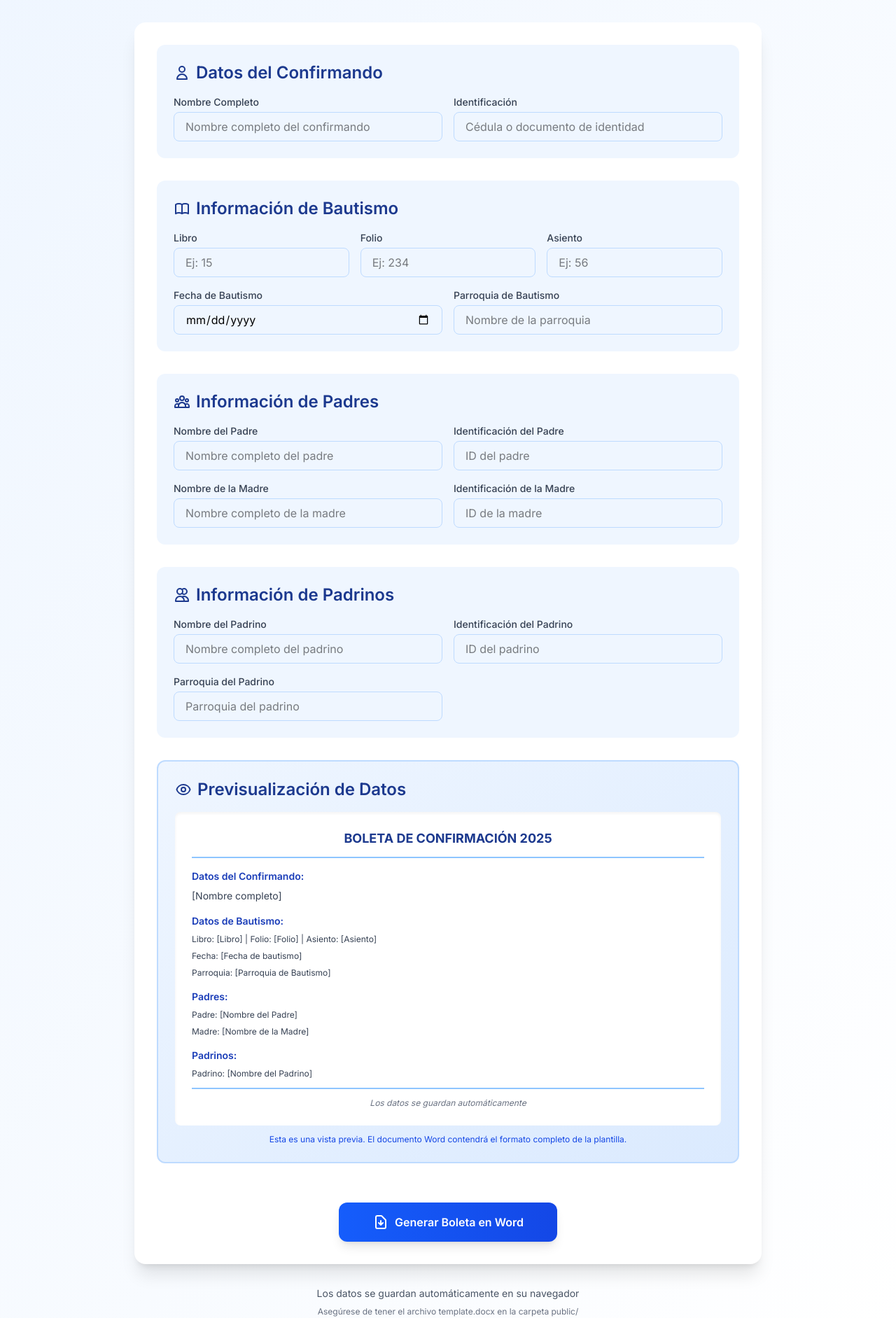
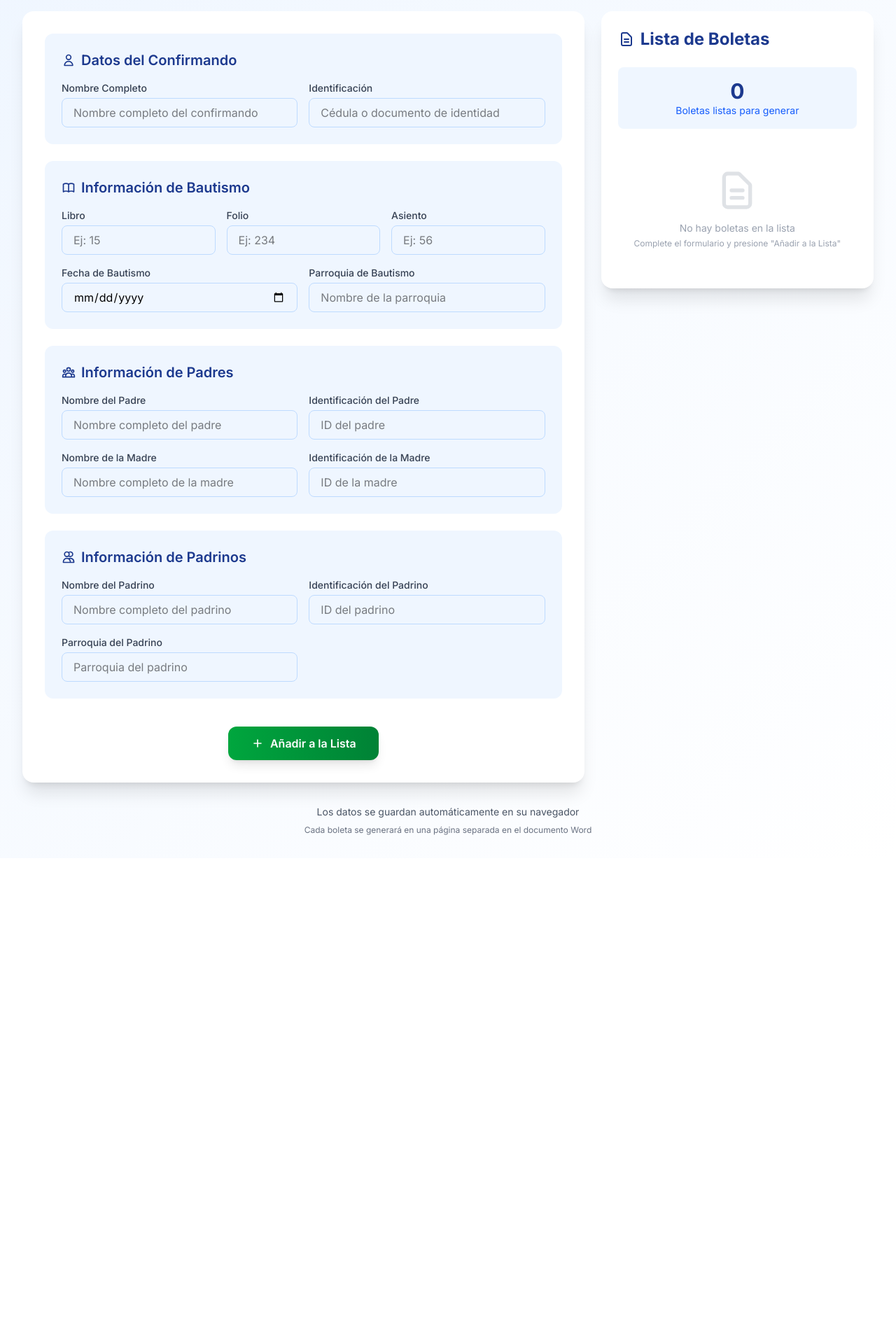
Before and after one commit to stevenalp207/confirmacion-boletas, a React (Vite) app: page / in a window 1280 px wide. Shown: the part 120-2003 px from the top of the page at 70% size. After the commit the page ends 1346 px from the top, so only its background shows below. Built offline with nearby package versions, Linux system fonts and the light colour scheme.

Commit message:
Implement mass boleta management system with sidebar and batch generation
Co-authored-by: stevenalp207 <144076399+stevenalp207@users.noreply.github.com>

```diff
--- a/src/App.jsx
+++ b/src/App.jsx
@@ -39,10 +39,31 @@ function App() {
     }
   })
 
-  // Guardar en localStorage cuando cambian los datos
+  // Lista de boletas guardadas
+  const [boletasList, setBoletasList] = useState(() => {
+    try {
+      const savedList = localStorage.getItem('confirmacionBoletasList')
+      if (savedList) {
+        return JSON.parse(savedList)
+      }
+    } catch (error) {
+      console.error('Error loading boletas list:', error)
+    }
+    return []
+  })
+
+  // Estado para animación
+  const [lastAddedIndex, setLastAddedIndex] = useState(null)
+
+  // Guardar en localStorage cuando cambian los datos del formulario
   useEffect(() => {
     localStorage.setItem('confirmacionBoletasData', JSON.stringify(formData))
   }, [formData])
+
+  // Guardar lista de boletas en localStorage
+  useEffect(() => {
+    localStorage.setItem('confirmacionBoletasList', JSON.stringify(boletasList))
+  }, [boletasList])
 
   const handleChange = (e) => {
     const { name, value } = e.target
@@ -52,7 +73,78 @@ function App() {
     }))
   }
 
-  const generateDocument = async () => {
+  // Validar datos del formulario
+  const validateFormData = () => {
+    if (!formData.nombre.trim()) {
+      alert('Por favor ingrese el nombre del confirmando')
+      return false
+    }
+    if (!formData.idCatequizando.trim()) {
+      alert('Por favor ingrese la identificación del confirmando')
+      return false
+    }
+    return true
+  }
+
+  // Añadir boleta a la lista
+  const addToList = () => {
+    if (!validateFormData()) return
+
+    const newBoleta = {
+      id: Date.now(),
+      nombre: formData.nombre,
+      'id-catequizando': formData.idCatequizando,
+      parroquia: formData.parroquia,
+      libro: formData.libro,
+      folio: formData.folio,
+      asiento: formData.asiento,
+      fechabautismo: formData.fechabautismo,
+      'nombre-madre': formData.nombreMadre,
+      'id-madre': formData.idMadre,
+      'nombre-padre': formData.nombrePadre,
+      'id-padre': formData.idPadre,
+      'nombre-padrino': formData.nombrePadrino,
+      'id-padrino': formData.idPadrino,
+      'parroquia-padrino': formData.parroquiaPadrino,
+    }
+
+    setBoletasList(prev => [...prev, newBoleta])
+    setLastAddedIndex(boletasList.length)
+
+    // Limpiar formulario
+    setFormData({
+      nombre: '',
+      idCatequizando: '',
+      parroquia: '',
+      libro: '',
+      folio: '',
+      asiento: '',
+      fechabautismo: '',
+      nombreMadre: '',
+      idMadre: '',
+      nombrePadre: '',
+      idPadre: '',
+      nombrePadrino: '',
+      idPadrino: '',
+      parroquiaPadrino: '',
+    })
+
+    // Remover animación después de 1 segundo
+    setTimeout(() => setLastAddedIndex(null), 1000)
+  }
+
+  // Eliminar boleta de la lista
+  const deleteBoleta = (id) => {
+    setBoletasList(prev => prev.filter(boleta => boleta.id !== id))
+  }
+
+  // Generar documento con todas las boletas
+  const generateAllDocuments = async () => {
+    if (boletasList.length === 0) {
+      alert('No hay boletas en la lista para generar')
+      return
+    }
+
     try {
       // Fetch the template from public folder
       const response = await fetch('/template.docx')
@@ -72,26 +164,8 @@ function App() {
         linebreaks: true,
       })
 
-      // Map camelCase properties to kebab-case template variables
-      const templateData = {
-        nombre: formData.nombre,
-        'id-catequizando': formData.idCatequizando,
-        parroquia: formData.parroquia,
-        libro: formData.libro,
-        folio: formData.folio,
-        asiento: formData.asiento,
-        fechabautismo: formData.fechabautismo,
-        'nombre-madre': formData.nombreMadre,
-        'id-madre': formData.idMadre,
-        'nombre-padre': formData.nombrePadre,
-        'id-padre': formData.idPadre,
-        'nombre-padrino': formData.nombrePadrino,
-        'id-padrino': formData.idPadrino,
-        'parroquia-padrino': formData.parroquiaPadrino,
-      }
-
-      // Set the data to fill in the template
-      doc.setData(templateData)
+      // Set data with the boletas array
+      doc.setData({ boletas: boletasList })
 
       // Render the document (replace all tags)
       doc.render()
@@ -103,7 +177,10 @@ function App() {
       })
 
       // Download the file
-      saveAs(blob, 'Boleta_Confirmacion_2025.docx')
+      const timestamp = new Date().toISOString().split('T')[0]
+      saveAs(blob, `Boletas_Confirmacion_${timestamp}_${boletasList.length}.docx`)
+
+      alert(`Se generó exitosamente el documento con ${boletasList.length} boleta(s)`)
     } catch (error) {
       console.error('Error al generar el documento:', error)
       alert('Error al generar el documento: ' + error.message)
@@ -111,22 +188,25 @@ function App() {
   }
 
   return (
-    <div className="min-h-screen bg-gradient-to-br from-blue-50 to-white py-12 px-4 sm:px-6 lg:px-8">
-      <div className="max-w-4xl mx-auto">
+    <div className="min-h-screen bg-gradient-to-br from-blue-50 to-white py-8 px-4 sm:px-6 lg:px-8">
+      <div className="max-w-7xl mx-auto">
         <div className="text-center mb-8">
           <h1 className="text-4xl font-bold text-blue-900 mb-2">
             Generador de Boletas de Confirmación
           </h1>
           <p className="text-blue-600">
-            Complete el formulario para generar su boleta en formato Word
+            Complete el formulario para añadir boletas a la lista
           </p>
         </div>
 
-        <div className="bg-white rounded-2xl shadow-xl p-8 space-y-8">
+        <div className="grid grid-cols-1 lg:grid-cols-3 gap-6">
+          {/* Columna Izquierda - Formulario */}
+          <div className="lg:col-span-2">
+            <div className="bg-white rounded-2xl shadow-xl p-8 space-y-6">
           {/* Datos del Confirmando */}
           <div className="bg-blue-50 rounded-xl p-6">
-            <h2 className="text-2xl font-semibold text-blue-900 mb-4 flex items-center">
-              <svg className="w-6 h-6 mr-2" fill="none" stroke="currentColor" viewBox="0 0 24 24">
+            <h2 className="text-xl font-semibold text-blue-900 mb-4 flex items-center">
+              <svg className="w-5 h-5 mr-2" fill="none" stroke="currentColor" viewBox="0 0 24 24">
                 <path strokeLinecap="round" strokeLinejoin="round" strokeWidth={2} d="M16 7a4 4 0 11-8 0 4 4 0 018 0zM12 14a7 7 0 00-7 7h14a7 7 0 00-7-7z" />
               </svg>
               Datos del Confirmando
@@ -163,8 +243,8 @@ function App() {
 
           {/* Información de Bautismo */}
           <div className="bg-blue-50 rounded-xl p-6">
-            <h2 className="text-2xl font-semibold text-blue-900 mb-4 flex items-center">
-              <svg className="w-6 h-6 mr-2" fill="none" stroke="currentColor" viewBox="0 0 24 24">
+            <h2 className="text-xl font-semibold text-blue-900 mb-4 flex items-center">
+              <svg className="w-5 h-5 mr-2" fill="none" stroke="currentColor" viewBox="0 0 24 24">
                 <path strokeLinecap="round" strokeLinejoin="round" strokeWidth={2} d="M12 6.253v13m0-13C10.832 5.477 9.246 5 7.5 5S4.168 5.477 3 6.253v13C4.168 18.477 5.754 18 7.5 18s3.332.477 4.5 1.253m0-13C13.168 5.477 14.754 5 16.5 5c1.747 0 3.332.477 4.5 1.253v13C19.832 18.477 18.247 18 16.5 18c-1.746 0-3.332.477-4.5 1.253" />
               </svg>
               Información de Bautismo
@@ -241,8 +321,8 @@ function App() {
 
           {/* Información de Padres */}
           <div className="bg-blue-50 rounded-xl p-6">
-            <h2 className="text-2xl font-semibold text-blue-900 mb-4 flex items-center">
-              <svg className="w-6 h-6 mr-2" fill="none" stroke="currentColor" viewBox="0 0 24 24">
+            <h2 className="text-xl font-semibold text-blue-900 mb-4 flex items-center">
+              <svg className="w-5 h-5 mr-2" fill="none" stroke="currentColor" viewBox="0 0 24 24">
                 <path strokeLinecap="round" strokeLinejoin="round" strokeWidth={2} d="M17 20h5v-2a3 3 0 00-5.356-1.857M17 20H7m10 0v-2c0-.656-.126-1.283-.356-1.857M7 20H2v-2a3 3 0 015.356-1.857M7 20v-2c0-.656.126-1.283.356-1.857m0 0a5.002 5.002 0 019.288 0M15 7a3 3 0 11-6 0 3 3 0 016 0zm6 3a2 2 0 11-4 0 2 2 0 014 0zM7 10a2 2 0 11-4 0 2 2 0 014 0z" />
               </svg>
               Información de Padres
@@ -305,8 +385,8 @@ function App() {
 
           {/* Información de Padrinos */}
           <div className="bg-blue-50 rounded-xl p-6">
-            <h2 className="text-2xl font-semibold text-blue-900 mb-4 flex items-center">
-              <svg className="w-6 h-6 mr-2" fill="none" stroke="currentColor" viewBox="0 0 24 24">
+            <h2 className="text-xl font-semibold text-blue-900 mb-4 flex items-center">
+              <svg className="w-5 h-5 mr-2" fill="none" stroke="currentColor" viewBox="0 0 24 24">
                 <path strokeLinecap="round" strokeLinejoin="round" strokeWidth={2} d="M12 4.354a4 4 0 110 5.292M15 21H3v-1a6 6 0 0112 0v1zm0 0h6v-1a6 6 0 00-9-5.197M13 7a4 4 0 11-8 0 4 4 0 018 0z" />
               </svg>
               Información de Padrinos
@@ -354,93 +434,96 @@ function App() {
             </div>
           </div>
 
-          {/* Preview Card */}
-          <div className="bg-gradient-to-br from-blue-50 to-blue-100 rounded-xl p-6 border-2 border-blue-200">
-            <h2 className="text-2xl font-semibold text-blue-900 mb-4 flex items-center">
-              <svg className="w-6 h-6 mr-2" fill="none" stroke="currentColor" viewBox="0 0 24 24">
-                <path strokeLinecap="round" strokeLinejoin="round" strokeWidth={2} d="M15 12a3 3 0 11-6 0 3 3 0 016 0z" />
-                <path strokeLinecap="round" strokeLinejoin="round" strokeWidth={2} d="M2.458 12C3.732 7.943 7.523 5 12 5c4.478 0 8.268 2.943 9.542 7-1.274 4.057-5.064 7-9.542 7-4.477 0-8.268-2.943-9.542-7z" />
+          {/* Botón Añadir a la Lista */}
+          <div className="flex justify-center pt-4">
+            <button
+              onClick={addToList}
+              className="bg-gradient-to-r from-green-600 to-green-700 hover:from-green-700 hover:to-green-800 text-white font-semibold py-3 px-8 rounded-xl shadow-lg hover:shadow-xl transform hover:scale-105 transition duration-200 flex items-center space-x-2"
+            >
+              <svg className="w-5 h-5" fill="none" stroke="currentColor" viewBox="0 0 24 24">
+                <path strokeLinecap="round" strokeLinejoin="round" strokeWidth={2} d="M12 6v6m0 0v6m0-6h6m-6 0H6" />
               </svg>
-              Previsualización de Datos
-            </h2>
-            <div className="bg-white rounded-lg p-6 shadow-inner">
-              <div className="text-center space-y-3">
-                <p className="text-lg font-bold text-blue-900">BOLETA DE CONFIRMACIÓN 2025</p>
-                <div className="border-t-2 border-blue-300 my-3"></div>
-
-                <div className="text-left space-y-2 text-sm mt-4">
-                  <p className="font-semibold text-blue-800">Datos del Confirmando:</p>
-                  <p className="text-gray-700">
-                    {formData.nombre || '[Nombre completo]'}
-                  </p>
-                  {formData.idCatequizando && <p className="text-gray-600 text-xs">ID: {formData.idCatequizando}</p>}
-
-                  <p className="font-semibold text-blue-800 pt-2">Datos de Bautismo:</p>
-                  <p className="text-gray-700 text-xs">
-                    Libro: {formData.libro || '[Libro]'} |
-                    Folio: {formData.folio || '[Folio]'} |
-                    Asiento: {formData.asiento || '[Asiento]'}
-                  </p>
-                  <p className="text-gray-700 text-xs">
-                    Fecha: {formData.fechabautismo || '[Fecha de bautismo]'}
-                  </p>
-                  <p className="text-gray-700 text-xs">
-                    Parroquia: {formData.parroquia || '[Parroquia de Bautismo]'}
-                  </p>
-
-                  <p className="font-semibold text-blue-800 pt-2">Padres:</p>
-                  <p className="text-gray-700 text-xs">
-                    Padre: {formData.nombrePadre || '[Nombre del Padre]'}
-                    {formData.idPadre && ` (ID: ${formData.idPadre})`}
-                  </p>
-                  <p className="text-gray-700 text-xs">
-                    Madre: {formData.nombreMadre || '[Nombre de la Madre]'}
-                    {formData.idMadre && ` (ID: ${formData.idMadre})`}
-                  </p>
-
-                  <p className="font-semibold text-blue-800 pt-2">Padrinos:</p>
-                  <p className="text-gray-700 text-xs">
-                    Padrino: {formData.nombrePadrino || '[Nombre del Padrino]'}
-                    {formData.idPadrino && ` (ID: ${formData.idPadrino})`}
-                  </p>
-                  {formData.parroquiaPadrino && (
-                    <p className="text-gray-700 text-xs">
-                      Parroquia del Padrino: {formData.parroquiaPadrino}
-                    </p>
-                  )}
-                </div>
-
-                <div className="border-t-2 border-blue-300 my-3"></div>
-                <p className="text-xs text-gray-500 italic">
-                  Los datos se guardan automáticamente
-                </p>
-              </div>
-            </div>
-            <p className="text-xs text-blue-700 mt-3 text-center">
-              Esta es una vista previa. El documento Word contendrá el formato completo de la plantilla.
-            </p>
-          </div>
-
-          {/* Botón Generar */}
-          <div className="flex justify-center pt-6">
-            <button
-              onClick={generateDocument}
-              className="bg-gradient-to-r from-blue-600 to-blue-700 hover:from-blue-700 hover:to-blue-800 text-white font-semibold py-4 px-12 rounded-xl shadow-lg hover:shadow-xl transform hover:scale-105 transition duration-200 flex items-center space-x-2"
-            >
-              <svg className="w-6 h-6" fill="none" stroke="currentColor" viewBox="0 0 24 24">
-                <path strokeLinecap="round" strokeLinejoin="round" strokeWidth={2} d="M12 10v6m0 0l-3-3m3 3l3-3m2 8H7a2 2 0 01-2-2V5a2 2 0 012-2h5.586a1 1 0 01.707.293l5.414 5.414a1 1 0 01.293.707V19a2 2 0 01-2 2z" />
-              </svg>
-              <span>Generar Boleta en Word</span>
+              <span>Añadir a la Lista</span>
             </button>
           </div>
         </div>
+      </div>
 
-        <div className="mt-8 text-center text-sm text-gray-600">
-          <p>Los datos se guardan automáticamente en su navegador</p>
-          <p className="text-xs text-gray-500 mt-2">
-            Asegúrese de tener el archivo template.docx en la carpeta public/
-          </p>
+      {/* Columna Derecha - Sidebar */}
+      <div className="lg:col-span-1">
+        <div className="bg-white rounded-2xl shadow-xl p-6 sticky top-8">
+          <div className="flex items-center justify-between mb-6">
+            <h2 className="text-2xl font-bold text-blue-900 flex items-center">
+              <svg className="w-6 h-6 mr-2" fill="none" stroke="currentColor" viewBox="0 0 24 24">
+                <path strokeLinecap="round" strokeLinejoin="round" strokeWidth={2} d="M9 12h6m-6 4h6m2 5H7a2 2 0 01-2-2V5a2 2 0 012-2h5.586a1 1 0 01.707.293l5.414 5.414a1 1 0 01.293.707V19a2 2 0 01-2 2z" />
+              </svg>
+              Lista de Boletas
+            </h2>
+          </div>
+
+          <div className="mb-6">
+            <div className="bg-blue-50 rounded-lg p-4 text-center">
+              <p className="text-3xl font-bold text-blue-900">{boletasList.length}</p>
+              <p className="text-sm text-blue-600">Boletas listas para generar</p>
+            </div>
+          </div>
+
+          {boletasList.length === 0 ? (
+            <div className="text-center py-8 text-gray-400">
+              <svg className="w-16 h-16 mx-auto mb-3 opacity-30" fill="none" stroke="currentColor" viewBox="0 0 24 24">
+                <path strokeLinecap="round" strokeLinejoin="round" strokeWidth={2} d="M9 12h6m-6 4h6m2 5H7a2 2 0 01-2-2V5a2 2 0 012-2h5.586a1 1 0 01.707.293l5.414 5.414a1 1 0 01.293.707V19a2 2 0 01-2 2z" />
+              </svg>
+              <p className="text-sm">No hay boletas en la lista</p>
+              <p className="text-xs mt-1">Complete el formulario y presione "Añadir a la Lista"</p>
+            </div>
+          ) : (
+            <>
+              <div className="space-y-3 mb-6 max-h-96 overflow-y-auto">
+                {boletasList.map((boleta, index) => (
+                  <div
+                    key={boleta.id}
+                    className={`bg-gradient-to-r from-blue-50 to-blue-100 rounded-lg p-4 border-2 border-blue-200 flex items-center justify-between transition-all duration-500 ${
+                      lastAddedIndex === index ? 'animate-pulse scale-105' : ''
+                    }`}
+                  >
+                    <div className="flex-1 min-w-0">
+                      <p className="font-semibold text-blue-900 truncate">{boleta.nombre}</p>
+                      <p className="text-xs text-blue-600 truncate">ID: {boleta['id-catequizando']}</p>
+                    </div>
+                    <button
+                      onClick={() => deleteBoleta(boleta.id)}
+                      className="ml-3 bg-red-500 hover:bg-red-600 text-white rounded-full p-2 transition duration-200 flex-shrink-0"
+                      title="Eliminar boleta"
+                    >
+                      <svg className="w-4 h-4" fill="none" stroke="currentColor" viewBox="0 0 24 24">
+                        <path strokeLinecap="round" strokeLinejoin="round" strokeWidth={2} d="M19 7l-.867 12.142A2 2 0 0116.138 21H7.862a2 2 0 01-1.995-1.858L5 7m5 4v6m4-6v6m1-10V4a1 1 0 00-1-1h-4a1 1 0 00-1 1v3M4 7h16" />
+                      </svg>
+                    </button>
+                  </div>
+                ))}
+              </div>
+
+              <button
+                onClick={generateAllDocuments}
+                className="w-full bg-gradient-to-r from-blue-600 to-blue-700 hover:from-blue-700 hover:to-blue-800 text-white font-semibold py-4 px-6 rounded-xl shadow-lg hover:shadow-xl transform hover:scale-105 transition duration-200 flex items-center justify-center space-x-2"
+              >
+                <svg className="w-5 h-5" fill="none" stroke="currentColor" viewBox="0 0 24 24">
+                  <path strokeLinecap="round" strokeLinejoin="round" strokeWidth={2} d="M12 10v6m0 0l-3-3m3 3l3-3m2 8H7a2 2 0 01-2-2V5a2 2 0 012-2h5.586a1 1 0 01.707.293l5.414 5.414a1 1 0 01.293.707V19a2 2 0 01-2 2z" />
+                </svg>
+                <span>Descargar Todas las Boletas</span>
+              </button>
+            </>
+          )}
         </div>
+      </div>
+    </div>
+
+    <div className="mt-8 text-center text-sm text-gray-600 max-w-7xl mx-auto">
+      <p>Los datos se guardan automáticamente en su navegador</p>
+      <p className="text-xs text-gray-500 mt-2">
+        Cada boleta se generará en una página separada en el documento Word
+      </p>
+    </div>
       </div>
     </div>
   )
```
Also changed, not shown: 1 other file (tests, documents, lock files or other folders).
